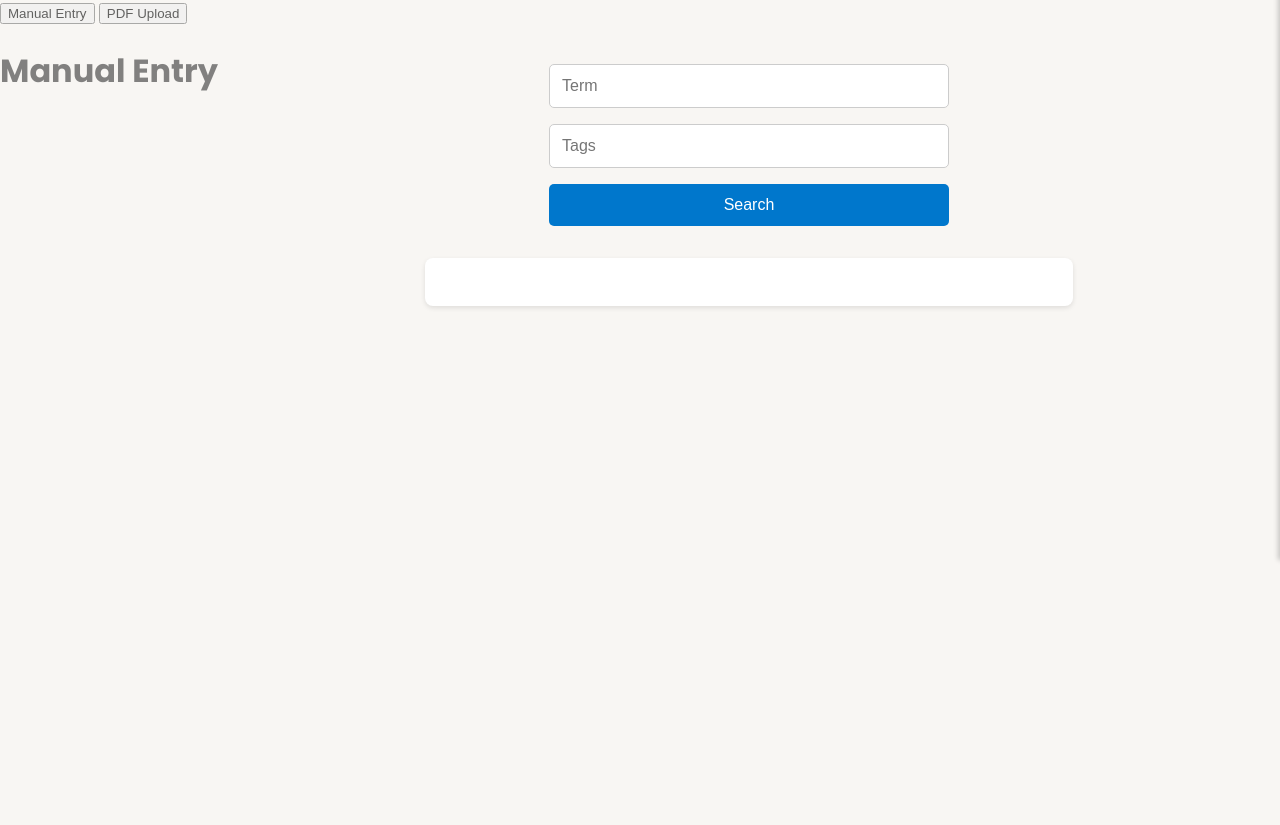
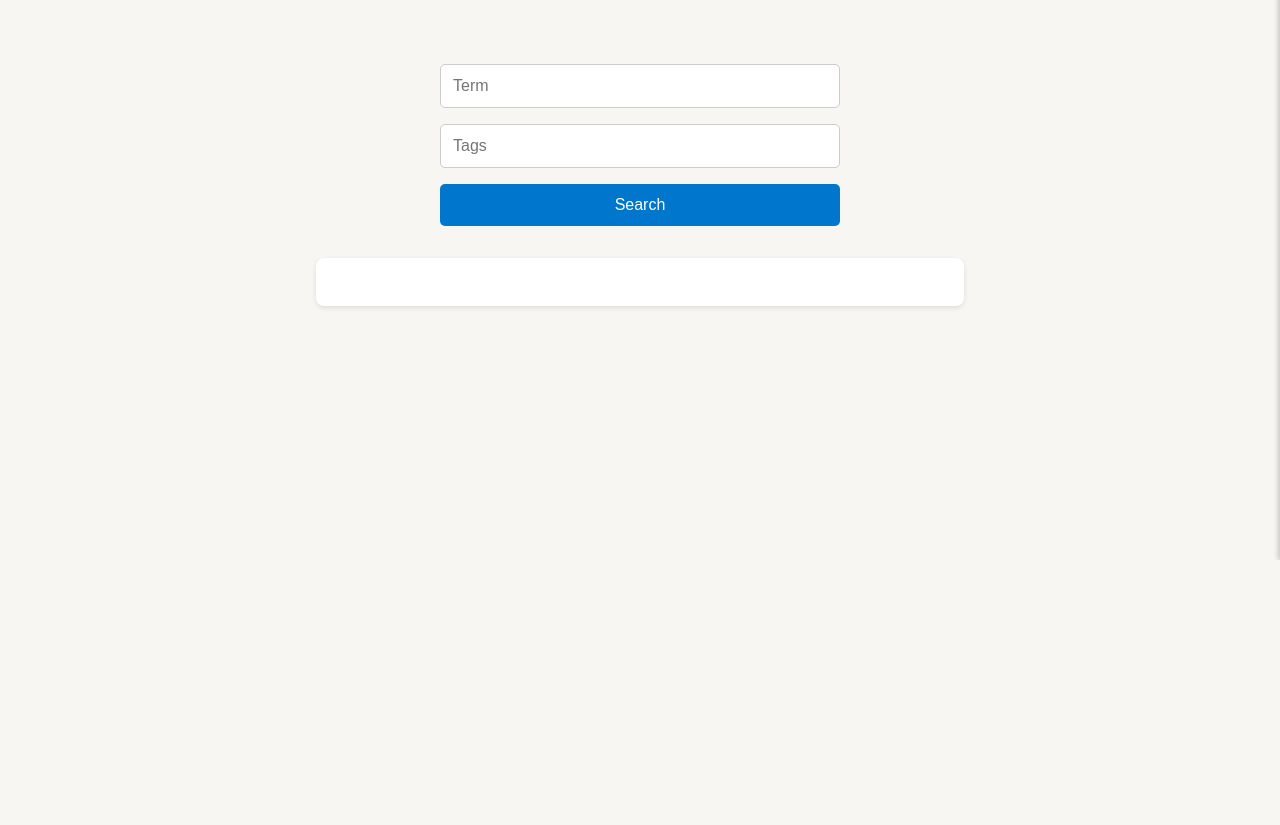
Before and after one commit to AlxV07/ICESCREAMERSt, a Flask app: page / in a window 1280 px wide. Shown: the part 240-1065 px from the top of the page. After the commit the page ends 800 px from the top, so only its background shows below. Run offline with Flask 3, Linux system fonts and the light colour scheme.

Commit message:
removed weird two unformatted buttons from home

```diff
--- a/templates/index.html
+++ b/templates/index.html
@@ -18,21 +18,6 @@
       <h1>The Most Future-Proof, Long-Range, and Inspiring Database</h1>
       <p>Discover, learn, and contribute acronym definitions</p>
 </div>
-    <!--Tab Section-->
-    <div class="container">
-      <div class="tab-container">
-        <div class="tab-nav">
-          <button class="tab-button active" data-tab="manual">Manual Entry</button>
-          <button class="tab-button" data-tab="pdf">PDF Upload</button>
-        </div>
-
-      <div class="container">
-        <div class="tab-container-manual">
-          <h1>Manual Entry</h1>
-        </div>
-      </div>
-    </div>
-    <!--PDF Entry-->
     <!--Search Bar-->
     <div class="main">
       <div class="search-box">
@@ -43,7 +28,6 @@
     <!--All Results w Tabs-->
       <div id="results" class="results"></div>
     </div>
-  </div>
 
   <button id="settingsButton" onclick="toggleSettings()">⚙️</button>
   <div id="settingsPanel" class="settings hidden">
```
